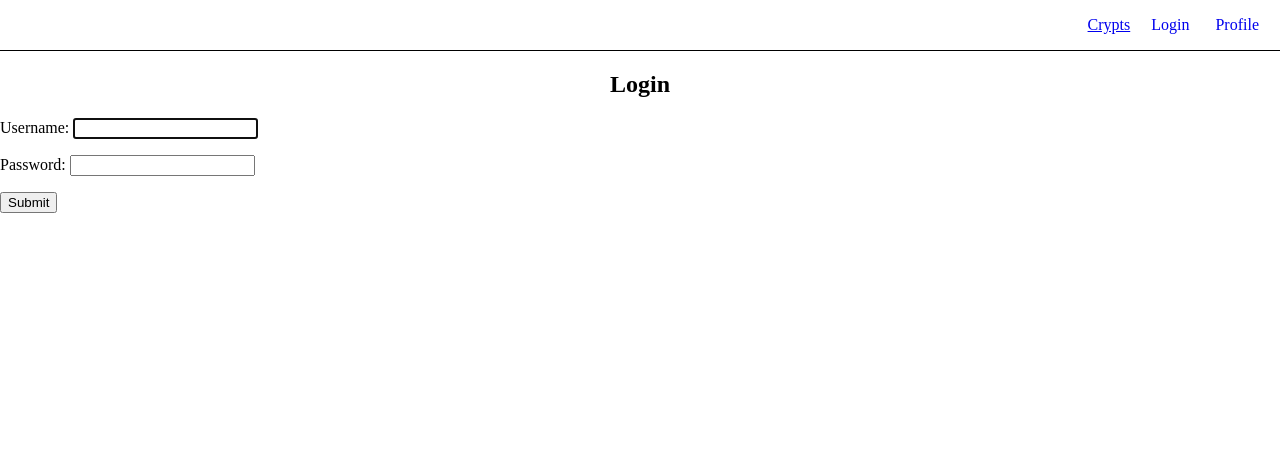
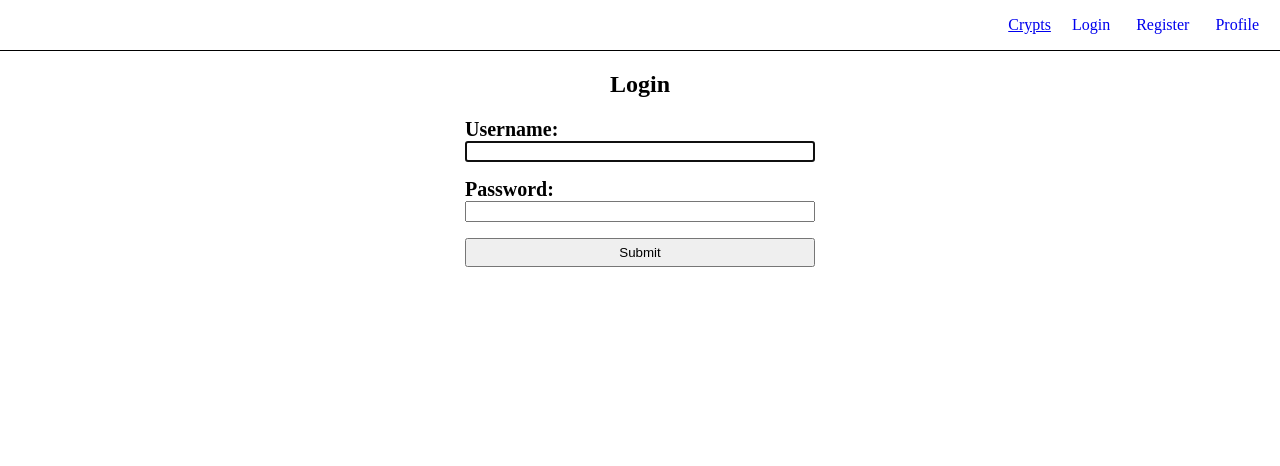
Before and after one commit to rubix0307/CoinHistory, a Django app: page /login/ in a window 1280 px wide. Shown: the top 466 px of the page. Run offline with Django 5.2, Linux system fonts and the light colour scheme; some libraries are stand-ins or nearby versions.

Commit message:
add register

```diff
--- a/CoinHistory/static/css/styles.css
+++ b/CoinHistory/static/css/styles.css
@@ -94,3 +94,35 @@ header {
         padding: 5px 5px;
     }
 }
+
+form.auth {
+    /* background-color: red; */
+    max-width: min(100%, 350px);
+    margin: 0 auto;
+}
+form.auth p {
+    display: flex;
+    flex-direction: column;
+
+    .helptext {
+        margin: 10px 0;
+    }
+    .helptext:empty {
+        margin: 0;
+    }
+}
+form.auth label {
+    font-size: 20px;
+    font-weight: bold;
+}
+form.auth ul {
+    margin: 0;
+    padding: 0 0 0 25px;
+}
+form.auth ul li{
+    margin: 5px 0;
+}
+form.auth input[type="submit"]{
+    width: 100%;
+    padding: 5px;
+}
--- a/CoinHistory/urls.py
+++ b/CoinHistory/urls.py
@@ -21,7 +21,8 @@ from user import views as users_views
 urlpatterns = [
     path('admin/', admin.site.urls),
     path('', include('django.contrib.auth.urls')),
+    path('register/', users_views.register, name='register'),
+    path('profile/', users_views.profile, name='profile'),
+
     path('currencies/', include('currency.urls')),
-
-    path('profile/', users_views.profile, name='profile'),
 ]
--- a/templates/inc/_header.html
+++ b/templates/inc/_header.html
@@ -5,6 +5,7 @@
     <div class="auth">
 {#        <a href="{% url 'signup' %}">Sign Up</a>#}
         <a href="{% url 'login' %}">Login</a>
+        <a href="{% url 'register' %}">Register</a>
         <a href="{% url 'profile' %}">Profile</a>
     </div>
 </header>
--- a/templates/registration/login.html
+++ b/templates/registration/login.html
@@ -1,9 +1,9 @@
 {% extends 'base.html' %}
-{% block title %}Login{% endblock %}
+{% block title %}{{ title|default:"Login" }}{% endblock %}
 
 {% block content %}
-    <h2>Login</h2>
-    <form method="post">
+    <h2>{{ title|default:"Login" }}</h2>
+    <form method="post" class="auth">
         {% csrf_token %}
         {{ form.as_p }}
         <input type="submit" value="Submit">
```
Also changed, not shown: user/forms.py (added, +10 -0 lines), user/views.py (+21 -0 lines).
